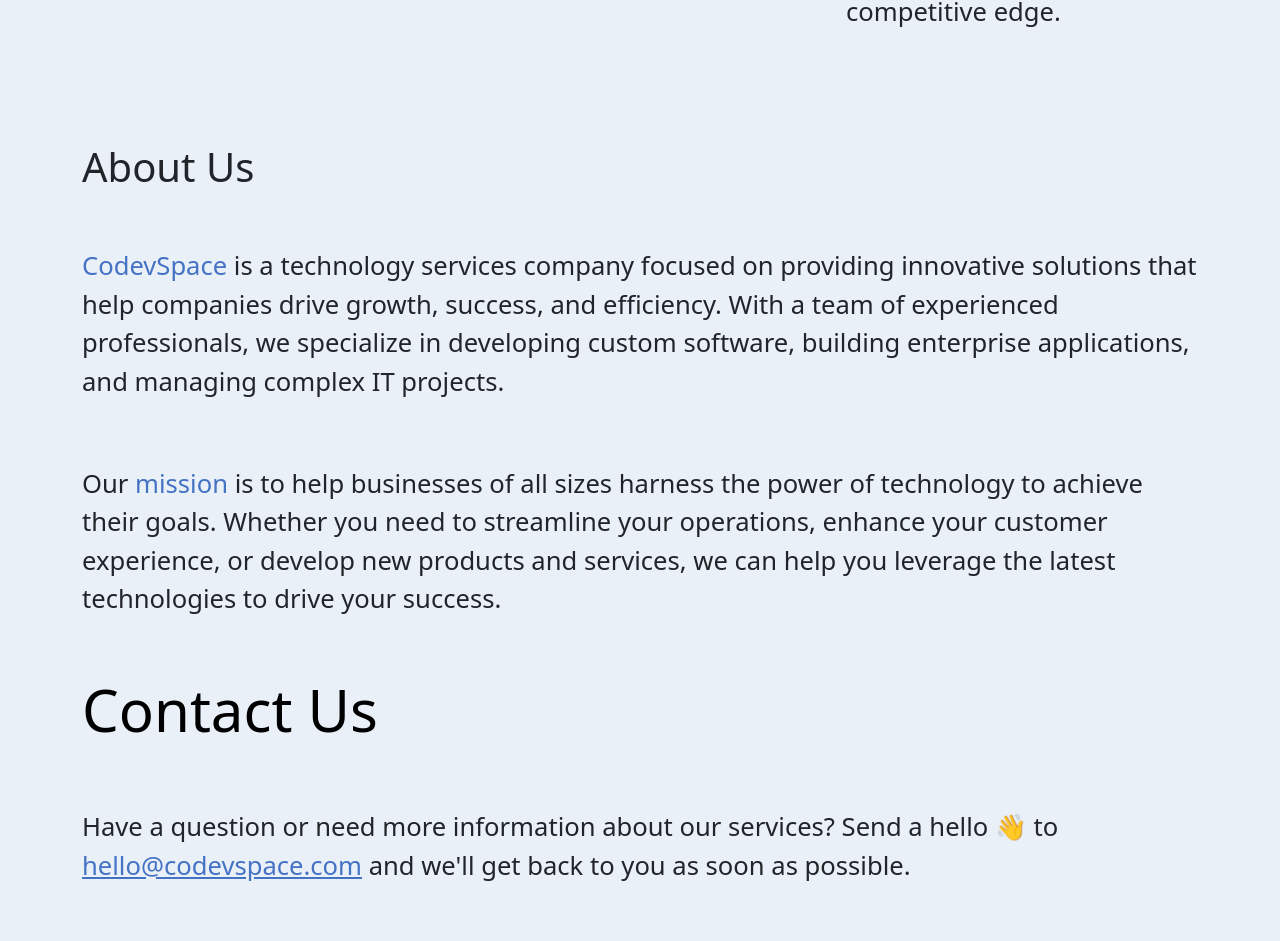
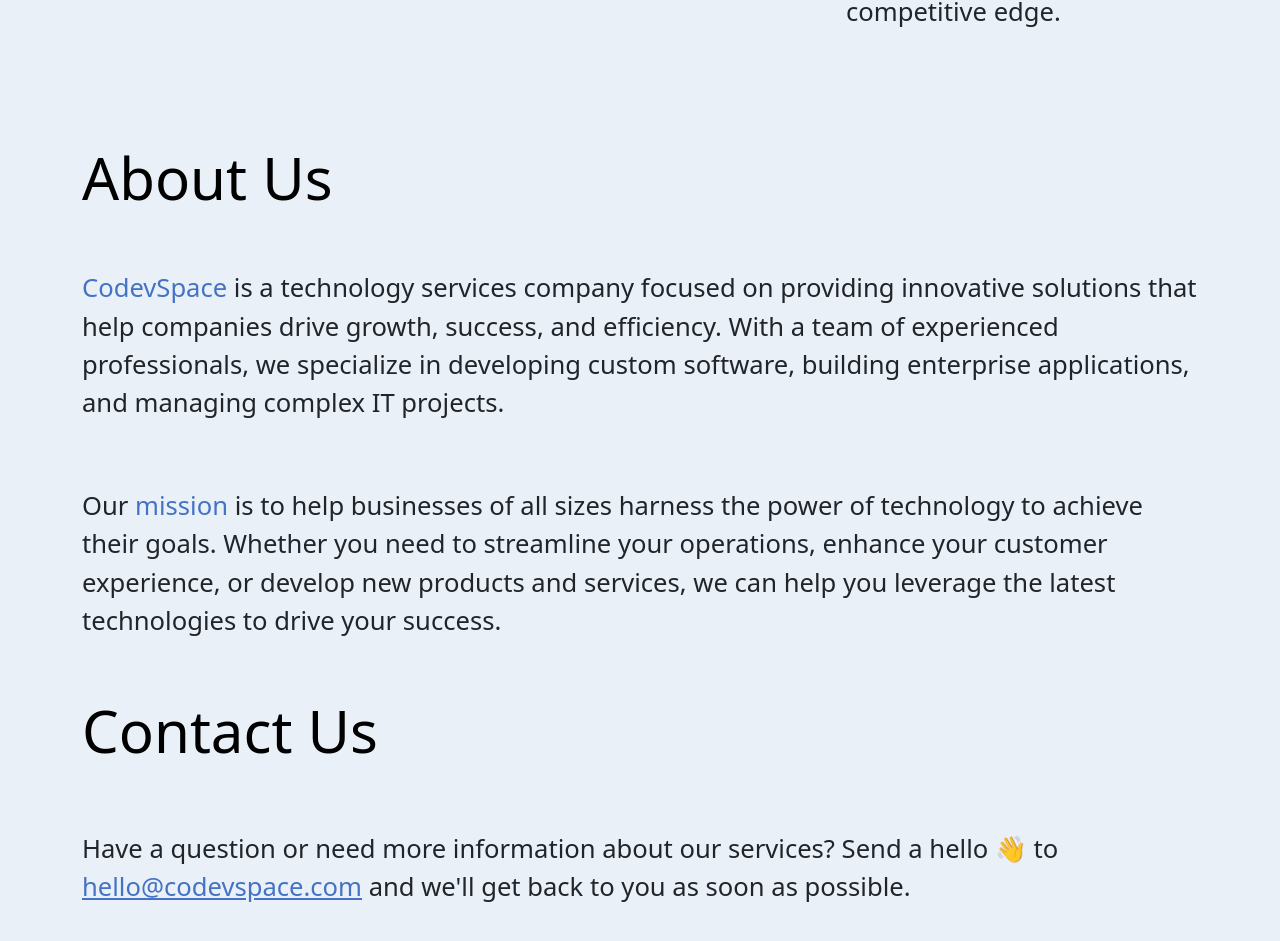
Before and after one commit to as-codevspace/codevspace, a React (Create React App) app: page / in a window 1280 px wide. Shown: the part 2994-3935 px from the top of the page. Built offline with nearby package versions, Linux system fonts and the light colour scheme.

Commit message:
Creates consistent font sizes for text

```diff
--- a/src/components/AboutUs.js
+++ b/src/components/AboutUs.js
@@ -7,7 +7,7 @@
         <Container>
           <Row className="py-1 py-md-3">
             <Col>
-              <h1 className="codevspace-h1text-black font-bold">
+              <h1 className="codevspace-h1 text-black font-bold">
                 <p>
                   <span id="about_us">About Us</span>
                 </p>
```
